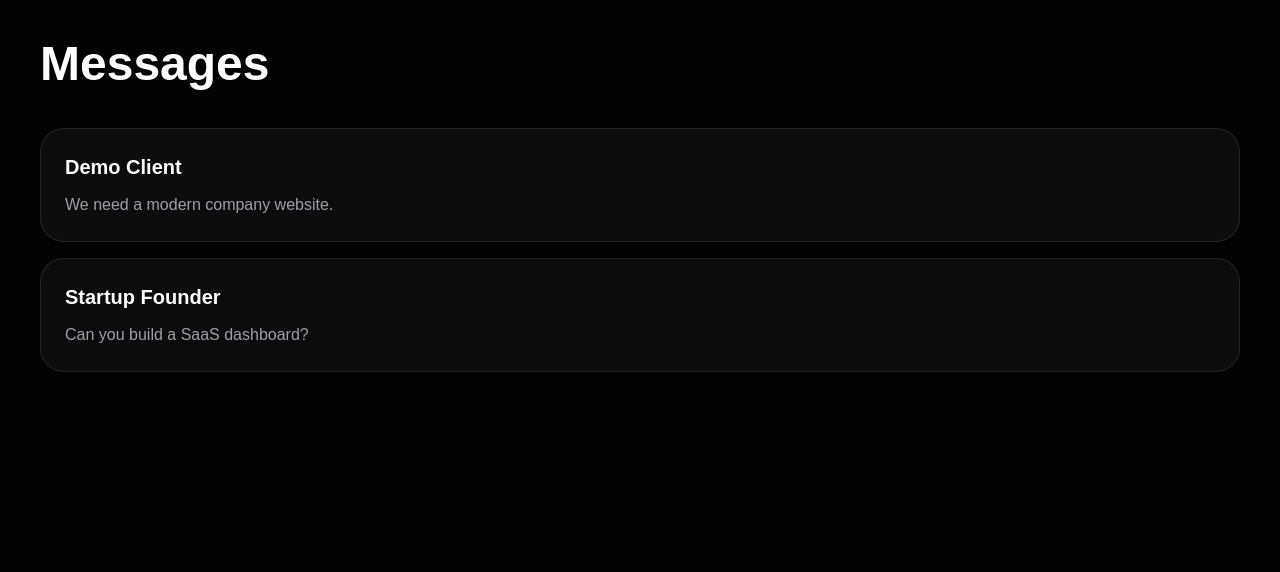
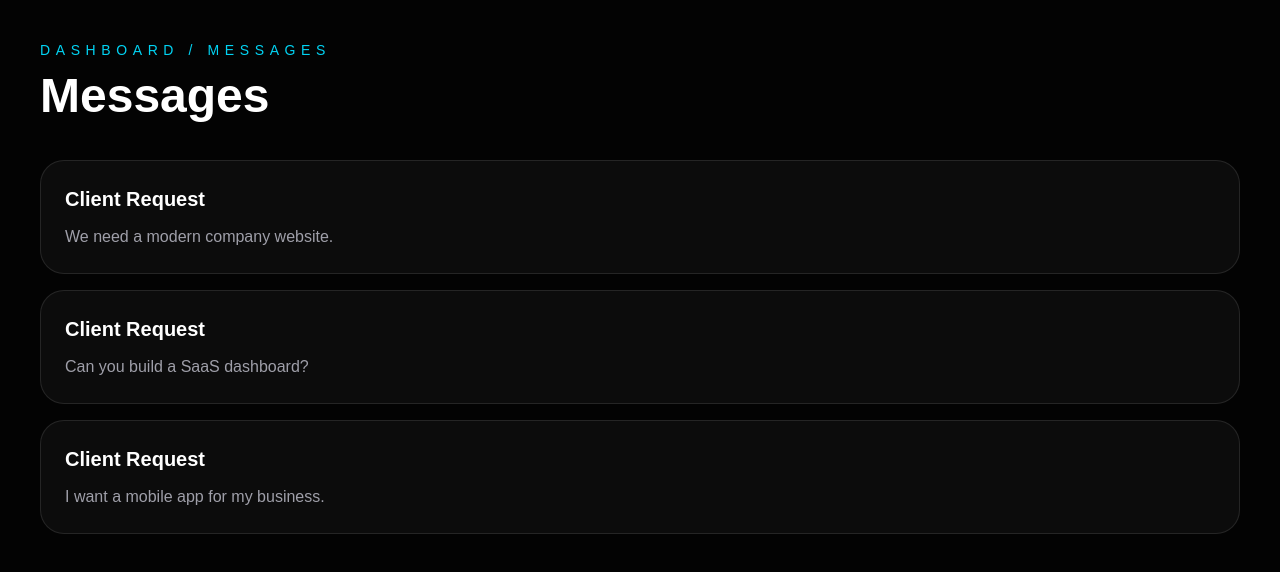
Before and after one commit to 2LLSOFT/2llsoft-clean, a Next.js app: page /dashboard/messages in a window 1280 px wide. Shown: the top 572 px of the page. Built offline with nearby package versions, Linux system fonts and the light colour scheme.

Commit message:
add dashboard subpages

```diff
--- a/app/dashboard/messages/page.tsx
+++ b/app/dashboard/messages/page.tsx
@@ -1,22 +1,26 @@
 export default function MessagesPage() {
   return (
     <main className="min-h-screen bg-[#030303] p-10 text-white">
-      <h1 className="text-5xl font-black">Messages</h1>
+      <p className="text-sm uppercase tracking-[0.4em] text-cyan-400">
+        Dashboard / Messages
+      </p>
+
+      <h1 className="mt-3 text-5xl font-black">Messages</h1>
 
       <div className="mt-10 space-y-4">
-        <div className="rounded-3xl border border-white/10 bg-white/[0.04] p-6">
-          <h2 className="text-xl font-bold">Demo Client</h2>
-          <p className="mt-3 text-zinc-400">
-            We need a modern company website.
-          </p>
-        </div>
-
-        <div className="rounded-3xl border border-white/10 bg-white/[0.04] p-6">
-          <h2 className="text-xl font-bold">Startup Founder</h2>
-          <p className="mt-3 text-zinc-400">
-            Can you build a SaaS dashboard?
-          </p>
-        </div>
+        {[
+          "We need a modern company website.",
+          "Can you build a SaaS dashboard?",
+          "I want a mobile app for my business.",
+        ].map((message) => (
+          <div
+            key={message}
+            className="rounded-3xl border border-white/10 bg-white/[0.04] p-6"
+          >
+            <h2 className="text-xl font-bold">Client Request</h2>
+            <p className="mt-3 text-zinc-400">{message}</p>
+          </div>
+        ))}
       </div>
     </main>
   );
--- a/app/dashboard/projects/page.tsx
+++ b/app/dashboard/projects/page.tsx
@@ -1,20 +1,22 @@
 export default function ProjectsPage() {
   return (
     <main className="min-h-screen bg-[#030303] p-10 text-white">
-      <h1 className="text-5xl font-black">Projects</h1>
+      <p className="text-sm uppercase tracking-[0.4em] text-cyan-400">
+        Dashboard / Projects
+      </p>
+
+      <h1 className="mt-3 text-5xl font-black">Projects</h1>
 
       <div className="mt-10 grid gap-6 md:grid-cols-3">
-        <div className="rounded-3xl border border-white/10 bg-white/[0.04] p-8">
-          SaaS Platform
-        </div>
-
-        <div className="rounded-3xl border border-white/10 bg-white/[0.04] p-8">
-          Mobile Commerce
-        </div>
-
-        <div className="rounded-3xl border border-white/10 bg-white/[0.04] p-8">
-          AI Dashboard
-        </div>
+        {["SaaS Platform", "Mobile Commerce", "AI Dashboard"].map((project) => (
+          <div
+            key={project}
+            className="rounded-3xl border border-white/10 bg-white/[0.04] p-8"
+          >
+            <h2 className="text-2xl font-bold">{project}</h2>
+            <p className="mt-4 text-zinc-400">Project status: Active</p>
+          </div>
+        ))}
       </div>
     </main>
   );
--- a/app/dashboard/settings/page.tsx
+++ b/app/dashboard/settings/page.tsx
@@ -1,7 +1,11 @@
 export default function SettingsPage() {
   return (
     <main className="min-h-screen bg-[#030303] p-10 text-white">
-      <h1 className="text-5xl font-black">Settings</h1>
+      <p className="text-sm uppercase tracking-[0.4em] text-cyan-400">
+        Dashboard / Settings
+      </p>
+
+      <h1 className="mt-3 text-5xl font-black">Settings</h1>
 
       <div className="mt-10 rounded-3xl border border-white/10 bg-white/[0.04] p-8">
         System settings panel.
```
